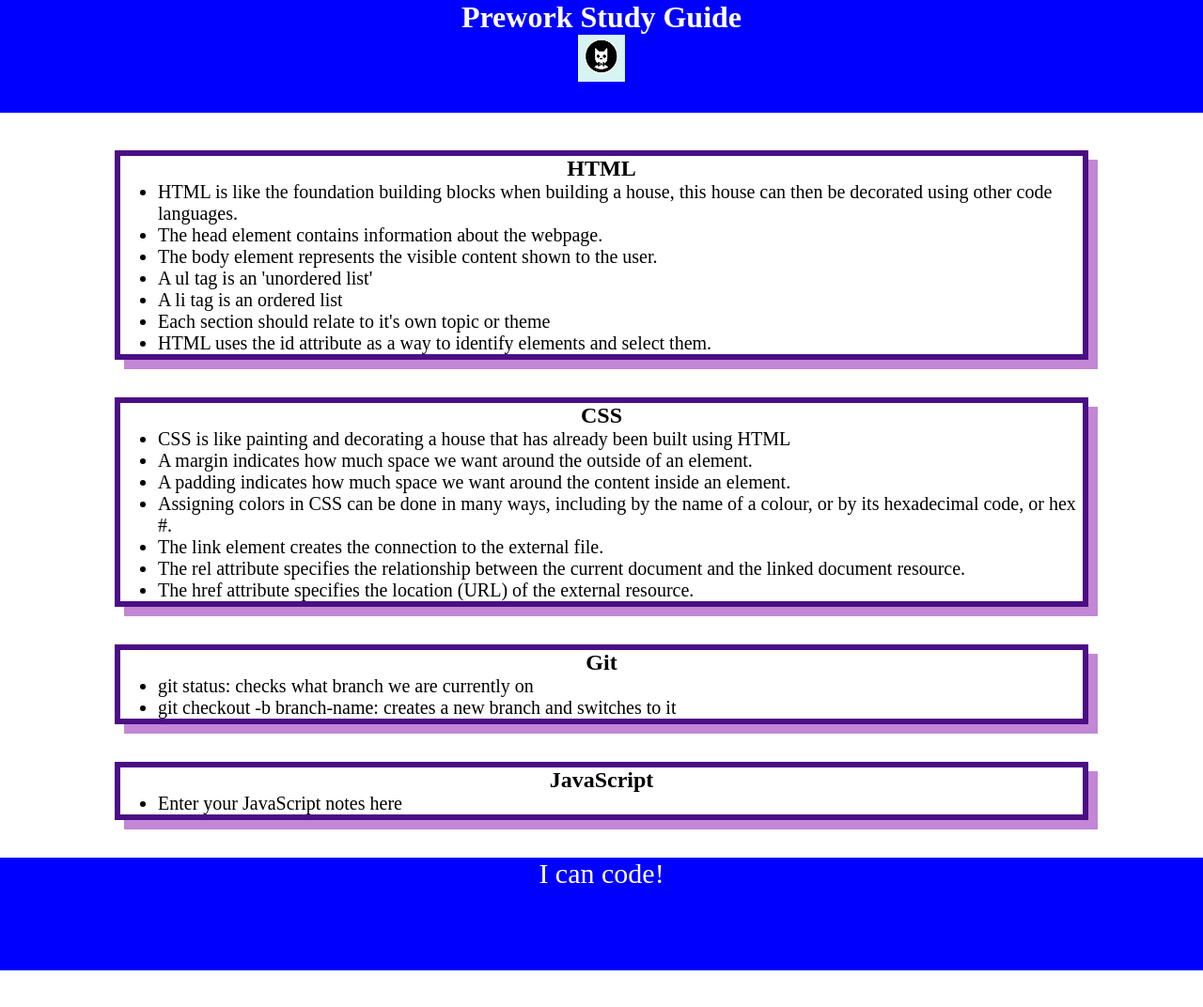
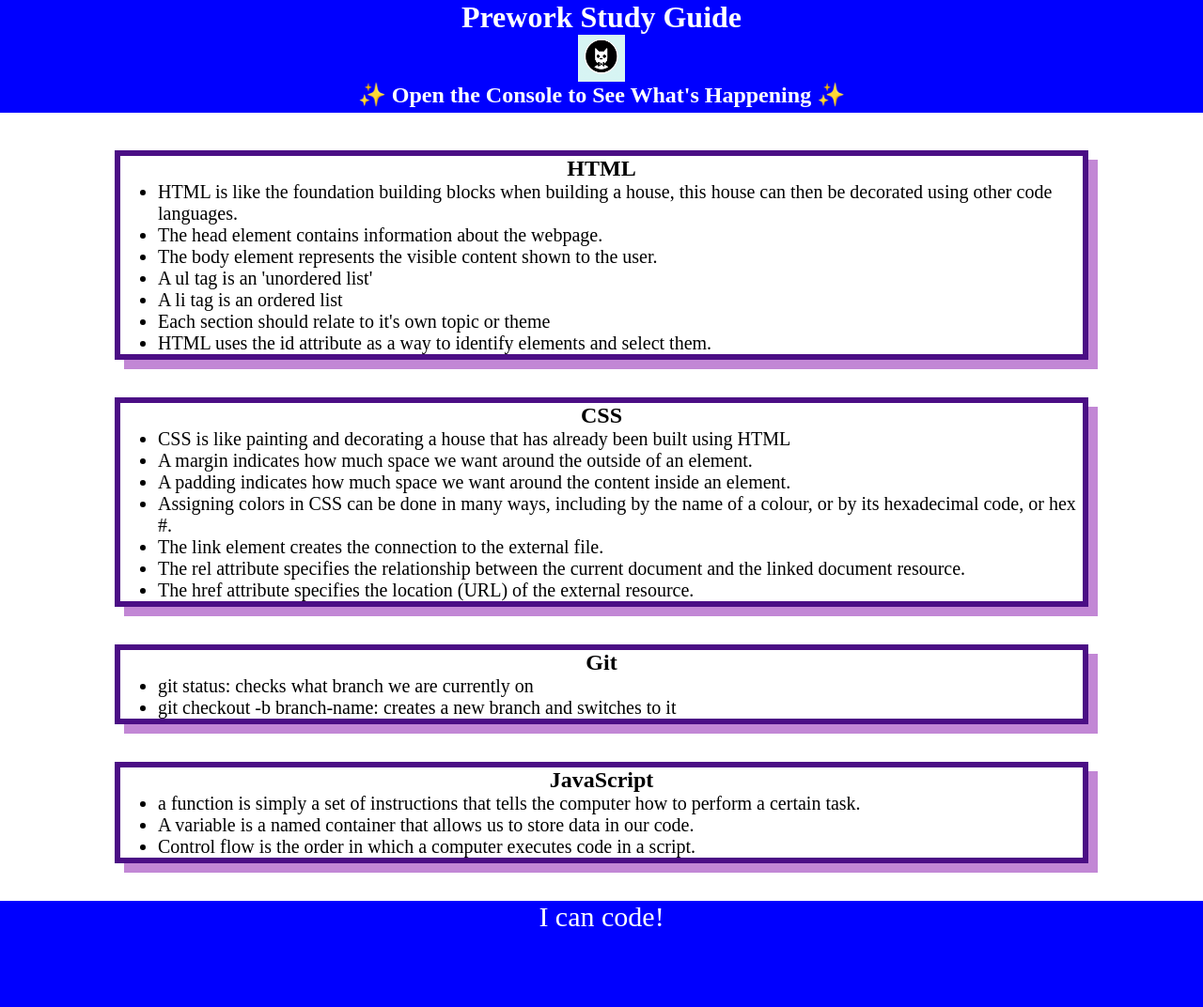
Before and after one commit to Bronwen27/prework-study-guide, a plain HTML site: page prework-study-guide/index.html in a window 1280 px wide. Shown: the whole page at 94% size. Before the commit the page ends 1033 px from the top, so only its background shows below. Drawn offline with Linux system fonts and the light colour scheme; files that its build step writes are made by us from their sources; files whose address does not match are found by name.

Commit message:
updated JavaScript

```diff
--- a/prework-study-guide/index.html
+++ b/prework-study-guide/index.html
@@ -11,6 +11,7 @@
     <header id="top">
       <h1>Prework Study Guide</h1>
       <img src="./assets/bowtie-cat.png" alt="Profile image of cat wearing a bow tie." />
+      <h2>✨ Open the Console to See What's Happening ✨</h2>
     </header>
     <main>
       <section class="card" id="html-section">
@@ -51,7 +52,9 @@
       <section class="card" id="javascript-section">
         <h2>JavaScript</h2>
         <ul>
-          <li>Enter your JavaScript notes here</li>
+          <li>a function is simply a set of instructions that tells the computer how to perform a certain task.</li>
+          <li>A variable is a named container that allows us to store data in our code.</li>
+          <li>Control flow is the order in which a computer executes code in a script.</li>
         </ul>
       </section>
     </main>
@@ -59,5 +62,6 @@
     <footer>
       <p>I can code!</p>
     </footer>
+    <script src="./assets/script.js"></script>
   </body>
 </html>
```
